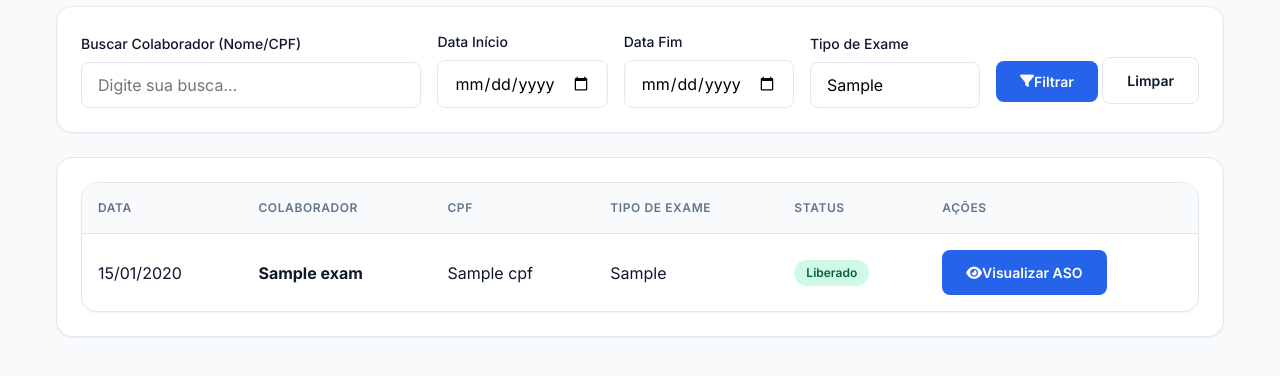
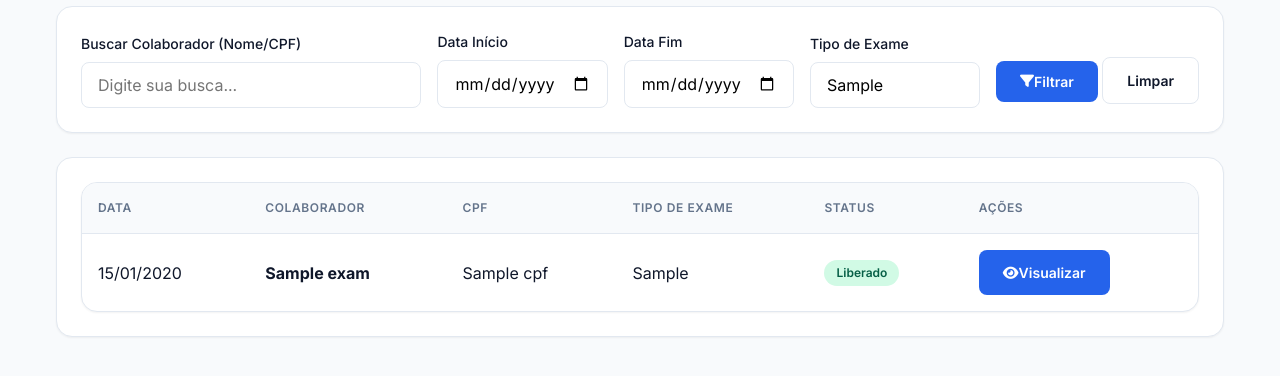
Before and after one commit to tvagenciariver/clinica-medwork, a PHP site: the page made by src/Views/company/dashboard.php in a window 1280 px wide. Shown: the part 177-553 px from the top of the page. Run offline with PHP 8.4, Linux system fonts and the light colour scheme; a user stored in the database is signed in; the template is opened without the code that fills it: most values are stand-ins (such as "Sample title", 1, 10 or a date in 2020); some libraries are stand-ins or nearby versions.

Commit message:
Rename Visualizar ASO to Visualizar

```diff
--- a/src/Views/company/dashboard.php
+++ b/src/Views/company/dashboard.php
@@ -79,7 +79,7 @@
                         <td><span class="badge badge-success">Liberado</span></td>
                         <td>
                             <?php if(!empty($e['file_path'])): ?>
-                                <a href="<?= BASE_URL ?>/portal/exam/view/<?= $e['id'] ?>" class="btn btn-primary btn-sm"><i class="fa-solid fa-eye"></i> Visualizar ASO</a>
+                                <a href="<?= BASE_URL ?>/portal/exam/view/<?= $e['id'] ?>" class="btn btn-primary btn-sm"><i class="fa-solid fa-eye"></i> Visualizar</a>
                             <?php else: ?>
                                 <span class="badge badge-default">Sem Arquivo</span>
                             <?php endif; ?>
--- a/src/Views/patient/dashboard.php
+++ b/src/Views/patient/dashboard.php
@@ -52,7 +52,7 @@
                         <td><?= htmlspecialchars($e['protocol_code']) ?></td>
                         <td>
                             <?php if(!empty($e['file_path'])): ?>
-                                <a href="<?= BASE_URL ?>/portal/exam/view/<?= $e['id'] ?>" class="btn btn-primary btn-sm"><i class="fa-solid fa-eye"></i> Visualizar Exame</a>
+                                <a href="<?= BASE_URL ?>/portal/exam/view/<?= $e['id'] ?>" class="btn btn-primary btn-sm"><i class="fa-solid fa-eye"></i> Visualizar</a>
                             <?php else: ?>
                                 <span class="badge badge-warning">Apenas Resultado Textual</span>
                             <?php endif; ?>
```
